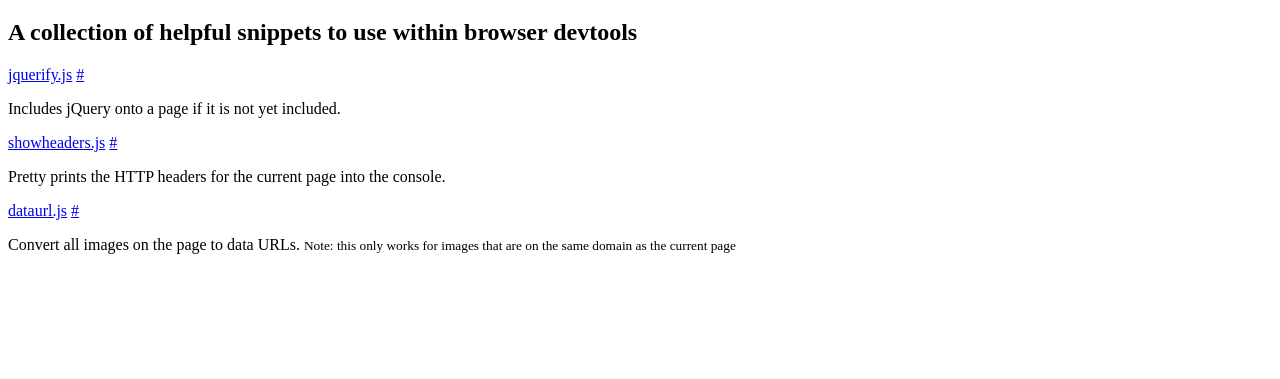
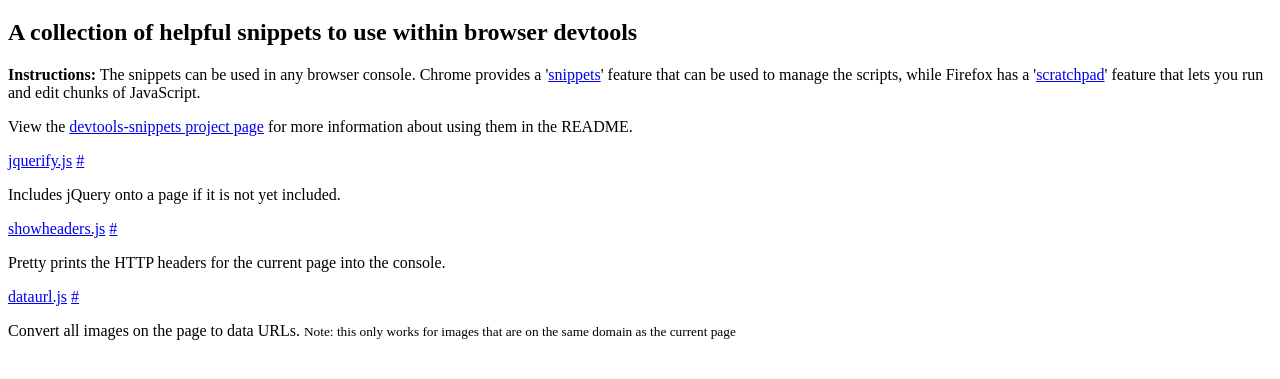
Before and after one commit to bgrins/devtools-snippets, a plain HTML site: page index.html in a window 1280 px wide. Shown: the part 61-440 px from the top of the page. Drawn offline with Linux system fonts and the light colour scheme.

Commit message:
add more details about using the snippets on the home page.  Issue #2

```diff
--- a/index.html
+++ b/index.html
@@ -11,6 +11,13 @@
   <body>
     <h1>DevTools Snippets</h1>
     <h2>A collection of helpful snippets to use within browser devtools</h2>
+
+    <p>
+      <strong>Instructions:</strong>  The snippets can be used in any browser console.  Chrome provides a '<a href='https://github.com/bgrins/devtools-snippets#to-enable-devtools-snippets-in-chrome'>snippets</a>' feature that can be used to manage the scripts, while Firefox has a '<a href='https://developer.mozilla.org/en-US/docs/Tools/Scratchpad'>scratchpad</a>' feature that lets you run and edit chunks of JavaScript.
+    </p>
+    <p>
+      View the <a href='https://github.com/bgrins/devtools-snippets'>devtools-snippets project page</a> for more information about using them in the README.
+    </p>
 
     <a href="snippets/jquerify.js">jquerify.js</a>
     <a id="jquerify" href="#jquerify">#</a>
```
